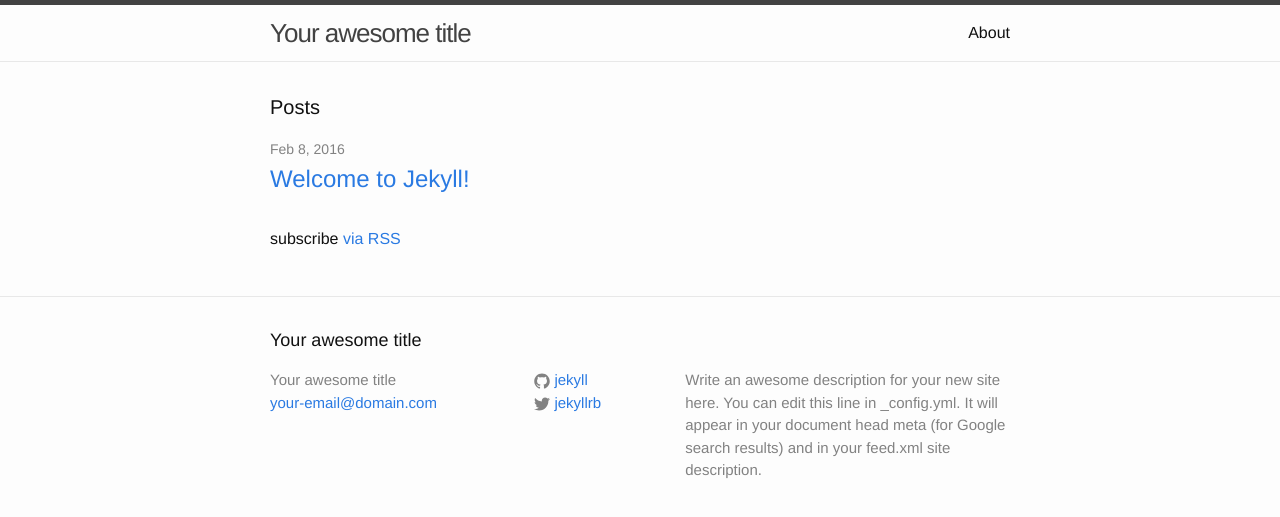
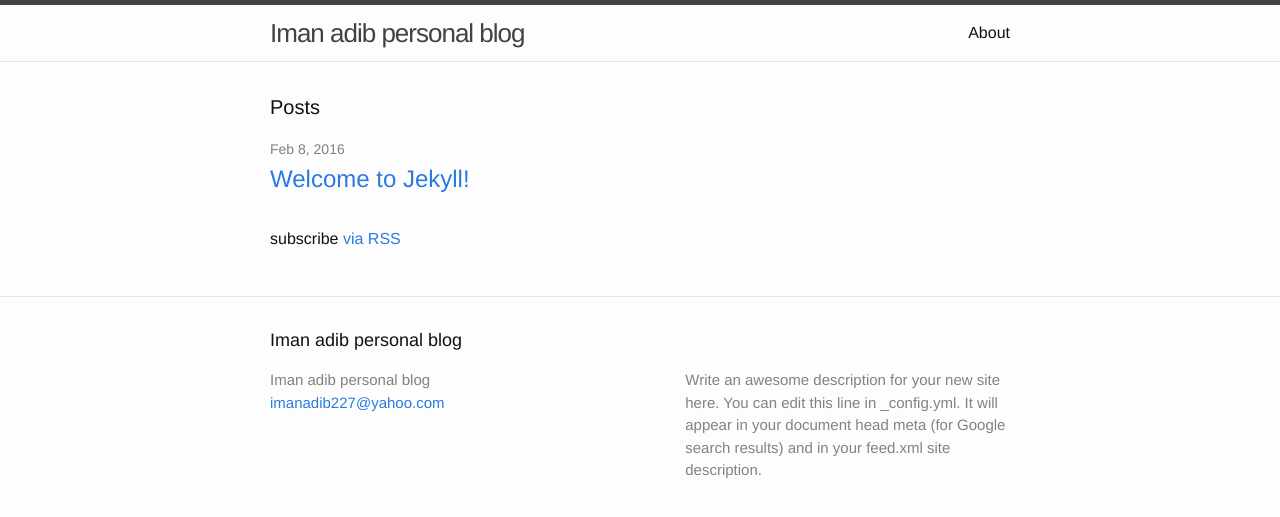
Before and after one commit to imanadib/imanadib.github.io, a Jekyll site: the page built from index.html, in a window 1280 px wide. Shown: the top 517 px of the page. Built offline with Jekyll 4.4.1, drawn with Linux system fonts in a browser that asks for light colours.

Commit message:
Update blog info

```diff
--- a/_config.yml
+++ b/_config.yml
@@ -6,16 +6,16 @@
 # 'jekyll serve'. If you change this file, please restart the server process.
 
 # Site settings
-title: Your awesome title
-email: your-email@domain.com
+title: Iman adib personal blog
+email: imanadib227@yahoo.com
 description: > # this means to ignore newlines until "baseurl:"
   Write an awesome description for your new site here. You can edit this
   line in _config.yml. It will appear in your document head meta (for
   Google search results) and in your feed.xml site description.
 baseurl: "" # the subpath of your site, e.g. /blog
-url: "http://yourdomain.com" # the base hostname & protocol for your site
-twitter_username: jekyllrb
-github_username:  jekyll
+url: "http://imanadib.github.io" # the base hostname & protocol for your site
+#twitter_username: jekyllrb
+#github_username:  jekyll
 
 # Build settings
 markdown: kramdown
```
